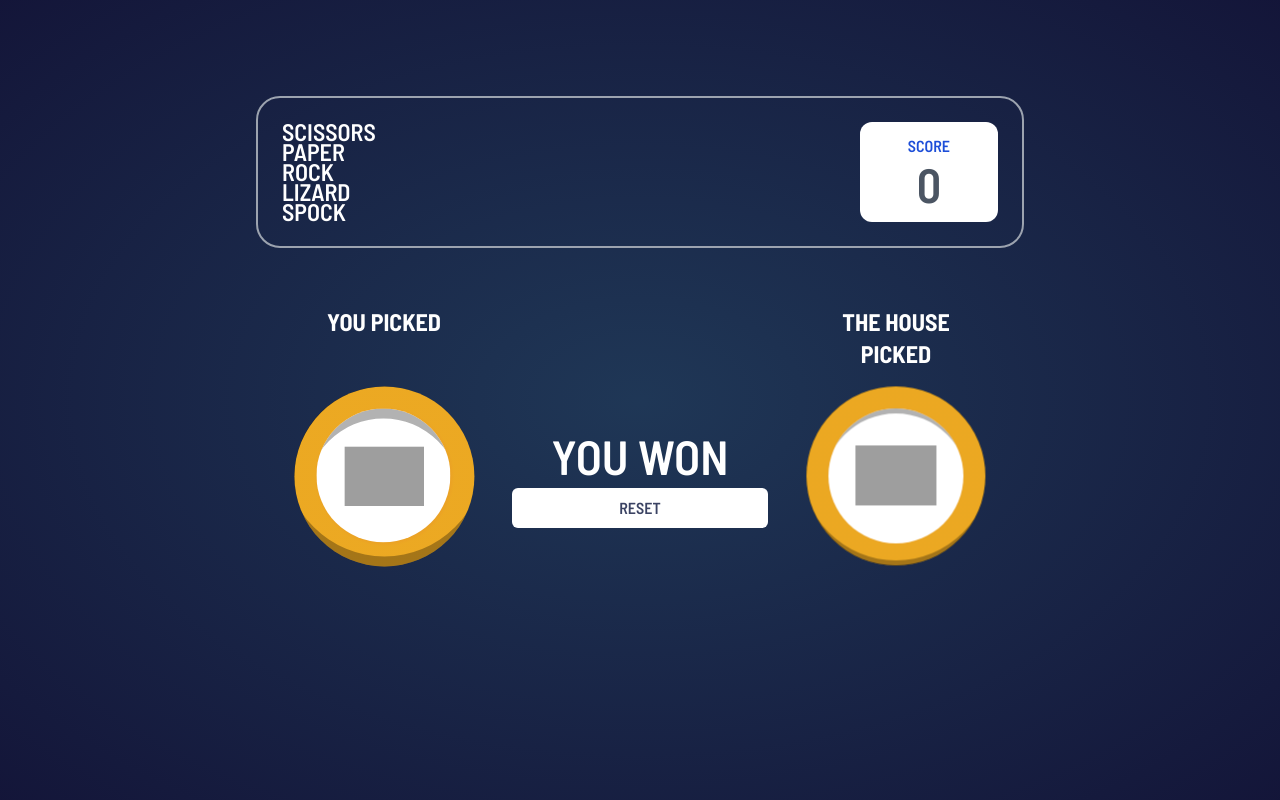
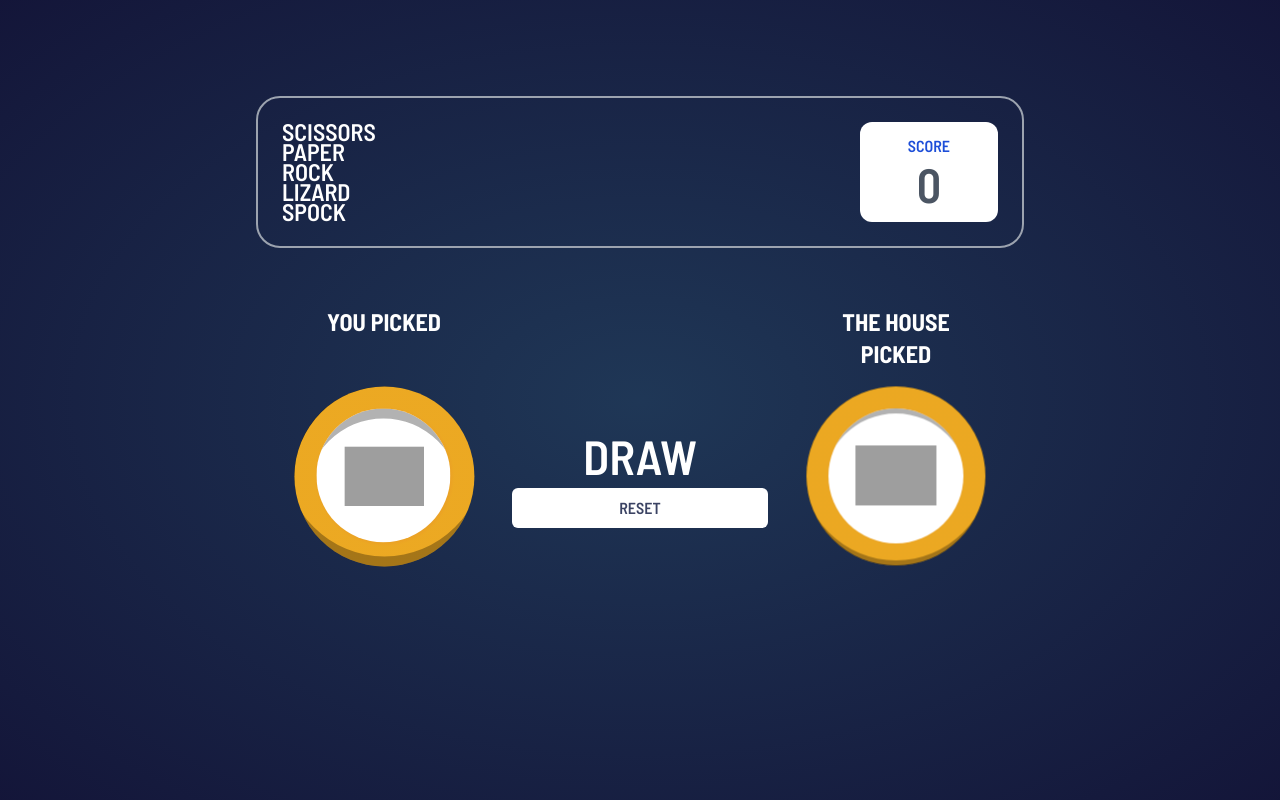
Before and after one commit to gkartsivadze/rock-paper-scissors, a React (Vite) app: page / in a window 1280 px wide. Both pictures are taken after a click on the button 640 px from the left and 316 px from the top of the page. Built offline with nearby package versions, Linux system fonts and the light colour scheme; grey boxes are pictures that could not be loaded.

Commit message:
Added dynamic text for Winning/Losing

```diff
--- a/src/components/Chart.jsx
+++ b/src/components/Chart.jsx
@@ -1,6 +1,6 @@
 import { useState } from "react"
 
-export default function Chart({ chartState = 0, rematch }) {
+export default function Chart({ chartState = 0, rematch, labelText = "" }) {
     const [showState, setShowState] = useState(false)
 
     setTimeout(() => {
@@ -12,7 +12,7 @@ export default function Chart({ chartState = 0, rematch }) {
                 showState
                 &&
                 <div className="grid w-[20vw] absolute left-1/2 top-1/2 -translate-x-1/2 -translate-y-1/2">
-                    <h1 className="text-5xl text-center py-2">YOU WON</h1>
+                    <h1 className="text-5xl text-center py-2">{ labelText }</h1>
                     <button className=" bg-white text-dark rounded-md px-12 py-2" onClick={rematch}>RESET</button>
                 </div>
             }
--- a/src/components/Game.jsx
+++ b/src/components/Game.jsx
@@ -15,6 +15,7 @@ export default function Game({ variants, setScore }) {
     const [chartEnabledState, setChartEnabledState] = useState(false)
     const [chartState, setChartState] = useState(0)
     const [computerSymbol, setComputerSymbol] = useState();
+    const [labelText, setLabelText] = useState("")
 
     useEffect(() => {
         if (choosen) {
@@ -33,10 +34,12 @@ export default function Game({ variants, setScore }) {
             setTimeout(() => {
                 if (variants.find(x => x.id == randomNum).wins.includes(choosen)) {
                     add()
+                    setLabelText("YOU WON");
                 } else if (randomNum == choosen) {
-
+                    setLabelText("DRAW");
                 } else {
                     reset();
+                    setLabelText("YOU LOST");
                 }
                 Action(choosen, 1);
                 setChartState(1)
@@ -49,12 +52,10 @@ export default function Game({ variants, setScore }) {
 
     function add() {
         setScore(prev => prev + 1)
-        console.log("add");
     }
 
     function reset() {
         setScore(0)
-        console.log("reset");
     }
 
     function rematch() {
@@ -66,7 +67,7 @@ export default function Game({ variants, setScore }) {
             <ChoosenContext.Provider value={setChoosen}>
                 <main id="choose" className="relative h-full w-full">
                     {chartEnabledState && <>
-                        <Chart chartState={chartState} rematch={rematch} />
+                        <Chart chartState={chartState} rematch={rematch} labelText={labelText} />
                         <ComputerChoice variant={variants.find(x => x.id == computerSymbol)} />
                     </>}
                     <Choose variants={variants} pentagonState={!chartEnabledState} />
```
